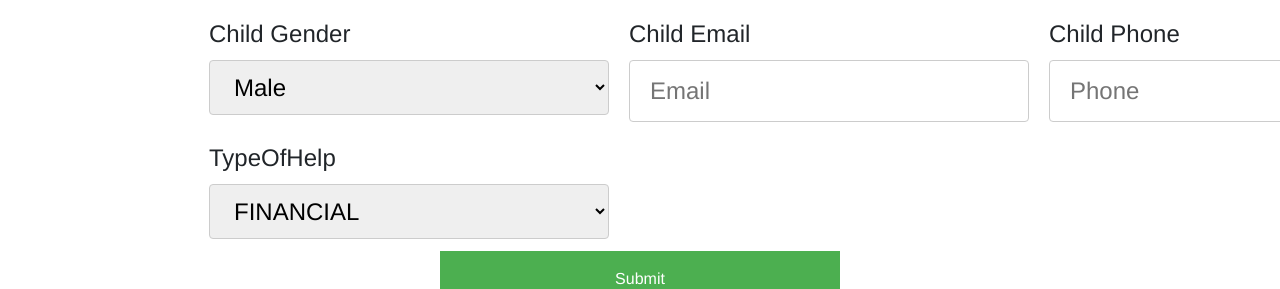
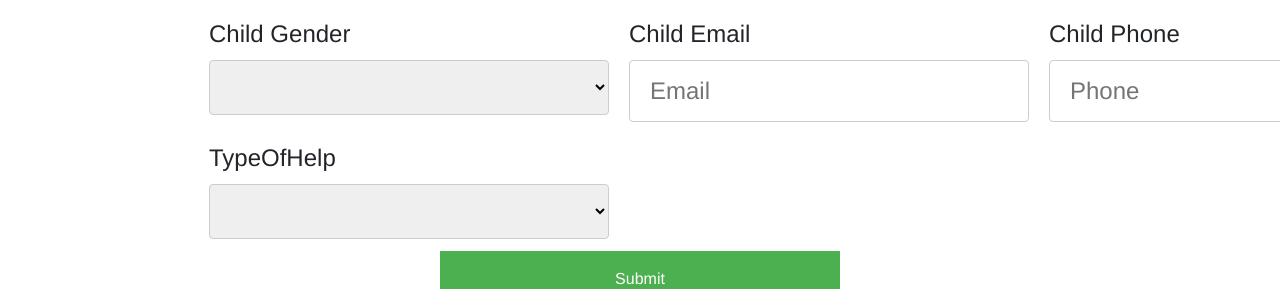
Before and after one commit to rangdalpp/Codefest, a React (Create React App) app: page /register-a-child in a window 1280 px wide. Shown: the part 413-702 px from the top of the page. Built offline with nearby package versions, Linux system fonts and the light colour scheme; the HTML template or start-up script is replaced by a standard one.

Commit message:
fields changes for registar chool and child

```diff
--- a/src/components/register/RegisterChild.js
+++ b/src/components/register/RegisterChild.js
@@ -27,7 +27,7 @@ function ReferAChild() {
   function handleSubmit(e) {
     e.preventDefault()
 
-    fetch("https://start-young-app.azurewebsites.net/referSchool", {
+    fetch("https://start-young-app.azurewebsites.net/childRegistration", {
       method: "POST",
       headers: {
         "Content-Type": "application/json",
@@ -108,9 +108,10 @@ function ReferAChild() {
                 onChange={handleChange}
                 required
               >
-                <option>Male</option>
-                <option>Female</option>
-                <option>Other</option>
+                <option value=""></option>
+                <option value="Male">Male</option>
+                <option value="Female">Female</option>
+                <option value="Other">Other</option>
               </select>
             </div>
             <div className="form-field-container">
@@ -150,10 +151,11 @@ function ReferAChild() {
                 onChange={handleChange}
                 required
               >
-                <option>FINANCIAL</option>
-                <option>UNIFORM</option>
-                <option>PE_KIT</option>
-                <option>Other</option>
+                <option value=""></option>
+                <option value="FINANCIAL">FINANCIAL</option>
+                <option value="UNIFORM">UNIFORM</option>
+                <option  value="PE_KIT">PE_KIT</option>
+                <option value="Other">Other</option>
               </select>
             </div>
 
--- a/src/components/register/RegisterSchool.js
+++ b/src/components/register/RegisterSchool.js
@@ -4,8 +4,6 @@ import { Link, Navigate } from "react-router-dom"
 
 function RegisterSchool1() {
   const [form, setForm] = useState({
-    userId: "",
-    password: "",
     schoolName: "",
     addressLine1: "",
     addressLine2: "",
@@ -55,7 +53,7 @@ function RegisterSchool1() {
   function handleSubmit(e) {
     e.preventDefault()
 
-    fetch("https://start-young-app.azurewebsites.net/schoolOnboarding", {
+    fetch("https://start-young-app.azurewebsites.net/registerSchool", {
       method: "POST",
       headers: {
         "Content-Type": "application/json",
@@ -329,7 +327,7 @@ function RegisterSchool1() {
                     <div className="form-field-container">
                       <label htmlFor="firstContDesignation">Designation</label>
                       <input
-                        type="email"
+                        type="text"
                         placeholder="First Contact Designation"
                         className="input home-textinput02"
                         id="designafirstContDesignationtion"
@@ -417,7 +415,7 @@ function RegisterSchool1() {
                     <div className="form-field-container">
                       <label htmlFor="secondContDesignation">Designation</label>
                       <input
-                        type="email"
+                        type="text"
                         placeholder="Second Contact  Designation"
                         className="input home-textinput02"
                         id="secondContDesignation"
```
